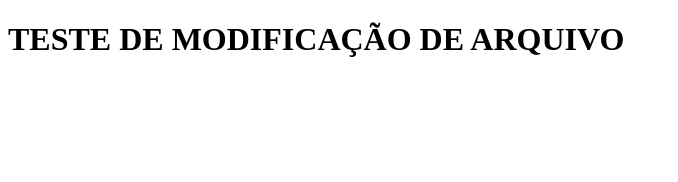
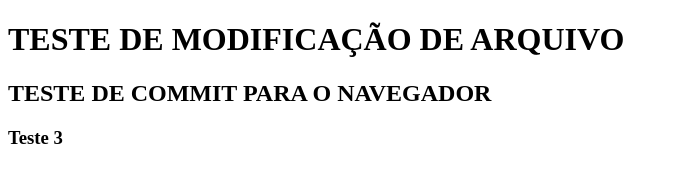
Before and after one commit to LeooaLMEIDA/trainamento-git-unipar, a plain HTML site: page index.html in a window 1280 px wide. Shown: the whole page, without its empty margins (0-678 px from the left). Drawn offline with Linux system fonts and the light colour scheme.

Commit message:
Teste de alteração 2

```diff
--- a/index.html
+++ b/index.html
@@ -8,5 +8,8 @@
 </head>
 <body>
     <h1> TESTE DE MODIFICAÇÃO DE ARQUIVO </h1>
+    <h2> TESTE DE COMMIT PARA O NAVEGADOR </h2>
+    <h3>Teste 3</h3>
+
 </body>
 </html>
```
